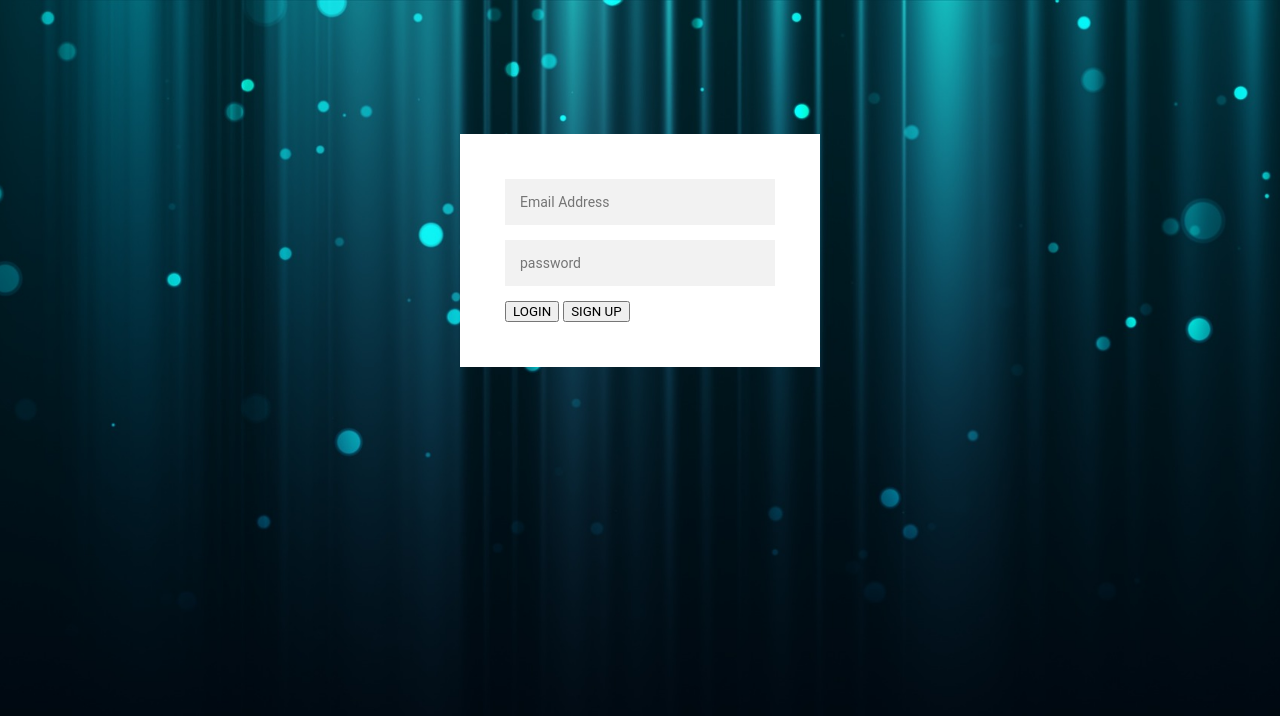
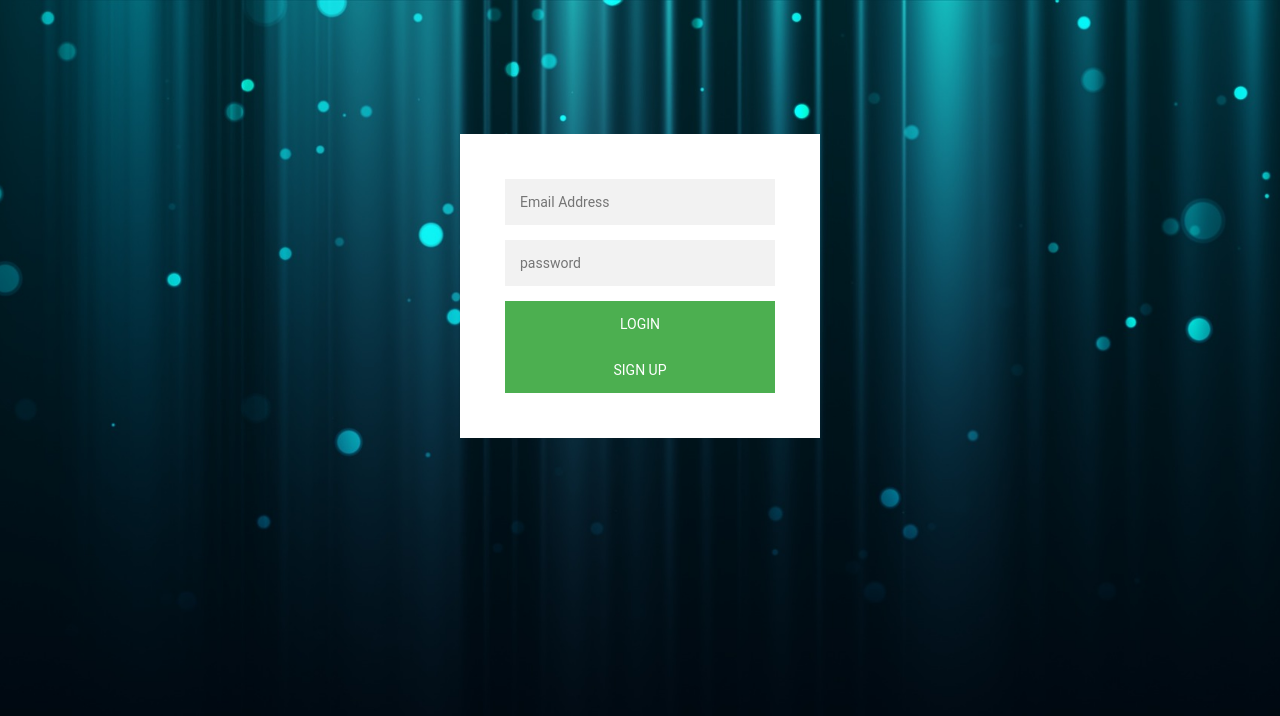
Before and after one commit to dkim85/SignUpForm, a plain HTML site: page index.html in a window 1280 px wide. Drawn offline with Linux system fonts and the light colour scheme.

Commit message:
adding css

```diff
--- a/style.css
+++ b/style.css
@@ -37,5 +37,10 @@ body {
      font-family: "Roboto", sans-serif;
      text-transform: uppercase;
      outline: 0;
-     background:
+     background: #4CAF50;
+     width: 100%;
+     border: 0;
+     padding: 15px;
+     color: #ffffff;
+     font-size: 14px;
 }
```
